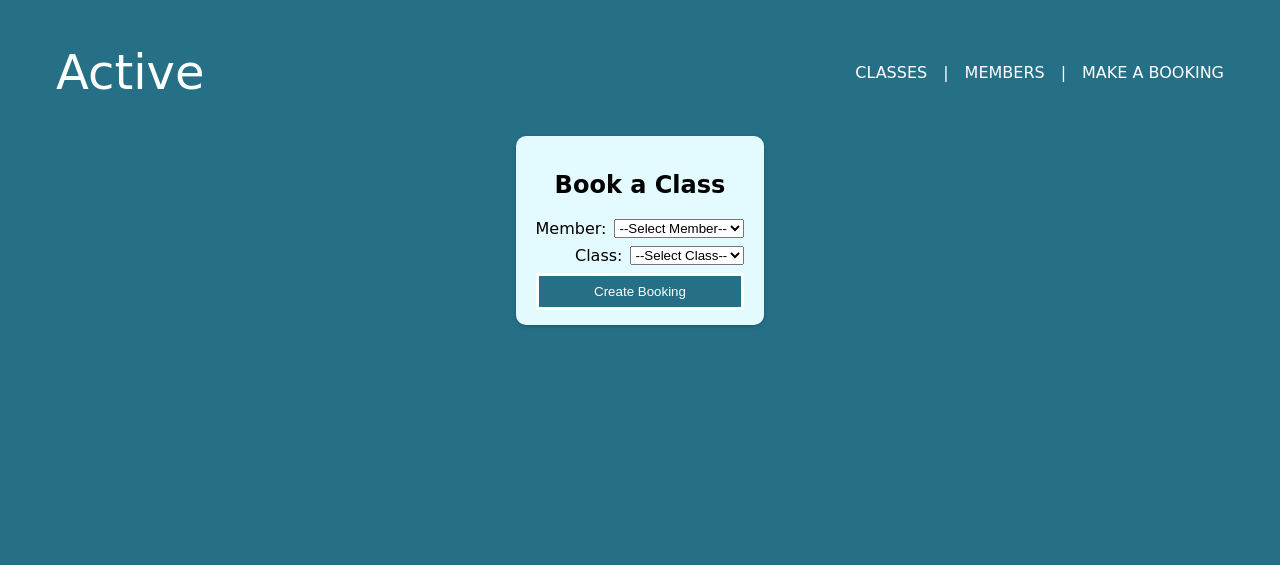
After one commit to HelenLangers/CC_Gym_App_Project, a Flask app: page /bookings in a window 1280 px wide. The commit adds this page. Shown: the top 565 px of the page. Run offline with Flask 2, Linux system fonts and the light colour scheme; data that the repository does not hold is empty; some libraries are stand-ins or nearby versions; some web fonts are replaced.

Commit message:
make a booking complete

```diff
--- a/app.py
+++ b/app.py
@@ -5,11 +5,13 @@ import repositories.lesson_repository as lesson_repository
 
 from controllers.lesson_controller import lessons_blueprint
 from controllers.member_controller import members_blueprint
+from controllers.booking_controller import bookings_blueprint
 
 app = Flask(__name__)
 
 app.register_blueprint(lessons_blueprint)
 app.register_blueprint(members_blueprint)
+app.register_blueprint(bookings_blueprint)
 
 @app.route("/")
 def index():
--- a/controllers/booking_controller.py
+++ b/controllers/booking_controller.py
@@ -0,0 +1,25 @@
+from flask import Flask, request, redirect, render_template
+from flask import Blueprint
+import repositories.booking_repository as booking_repositories
+import repositories.member_repository as member_repository
+import repositories.lesson_repository as lesson_repository
+from models.booking import Booking
+
+bookings_blueprint = Blueprint("bookings", __name__)
+
+@bookings_blueprint.route("/bookings")
+def booking_form():
+    member_list = member_repository.select_all()
+    lesson_list = lesson_repository.select_all()
+    return render_template("/bookings/newbooking.html", lesson_list = lesson_list, member_list = member_list)
+
+
+@bookings_blueprint.route("/bookings", methods=['POST'])
+def create_booking():
+    member_id = request.form['member_id']
+    lesson_id = request.form['lesson_id']
+    member = member_repository.select(member_id)
+    lesson = lesson_repository.select(lesson_id)
+    new_booking = Booking(lesson, member)
+    booking_repositories.save(new_booking)
+    return redirect("/bookings")
--- a/controllers/lesson_controller.py
+++ b/controllers/lesson_controller.py
@@ -6,7 +6,7 @@ from models.lesson import Lesson
 lessons_blueprint = Blueprint("classes", __name__)
 
 @lessons_blueprint.route("/classes")
-def locations():
+def lessons():
     lessons = lesson_repository.select_all()
     return render_template("/lessons/lessons.html", lessons = lessons)
 
@@ -28,7 +28,7 @@ def add_lesson():
     description = request.form['description']
     new_lesson = Lesson(title, date, time, duration, instructor, location, capacity, description)
     lesson_repository.save(new_lesson)
-    return redirect("/")
+    return redirect("/classes")
 
 @lessons_blueprint.route("/classes/<id>/edit", methods=['GET'])
 def edit_lesson(id):
--- a/templates/base.html
+++ b/templates/base.html
@@ -19,6 +19,8 @@
                 <li><a href="/classes">CLASSES</a></li>
                 <li><span class="vertical-line">|</span></li>
                 <li><a href="/members">MEMBERS</a></li>
+                <li><span class="vertical-line">|</span></li>
+                <li><a href="/bookings">MAKE A BOOKING</a></li>
             </ul>
         </nav>
     </header>
--- /dev/null
+++ b/templates/bookings/newbooking.html
@@ -0,0 +1,32 @@
+{% extends "base.html" %}
+
+{% block content %}
+<section>
+    <div class="container">
+        <div class="edit-member-lesson">
+        <h2>Book a Class</h2>
+        <form action="/bookings" method="POST" class="form">
+            <label for="member">
+                <span>Member:</span>
+                <select name="member_id" id="member">
+                    <option value="">--Select Member--</option>
+                    {% for member in member_list %}
+                    <option value="{{member.id}}">{{member.name}}</option>
+                    {% endfor %}
+                </select>
+            </label>
+
+            <label for="lesson">
+                <span>Class:</span>
+                <select name="lesson_id" id="lesson">
+                    <option value="">--Select Class--</option>
+                    {% for lesson in lesson_list %}
+                    <option value="{{lesson.id}}">{{lesson.title}}, {{lesson.date}}, {{lesson.time}}</option>
+                    {% endfor %}
+                </select>
+            </label>
+            <input type="submit" class="button" value="Create Booking">
+        </form>
+    </div>
+</section>
+{% endblock %}
```
Also changed, not shown: templates/bookings/booking.html (deleted, +0 -23 lines), templates/bookings/bookings.html (added).
